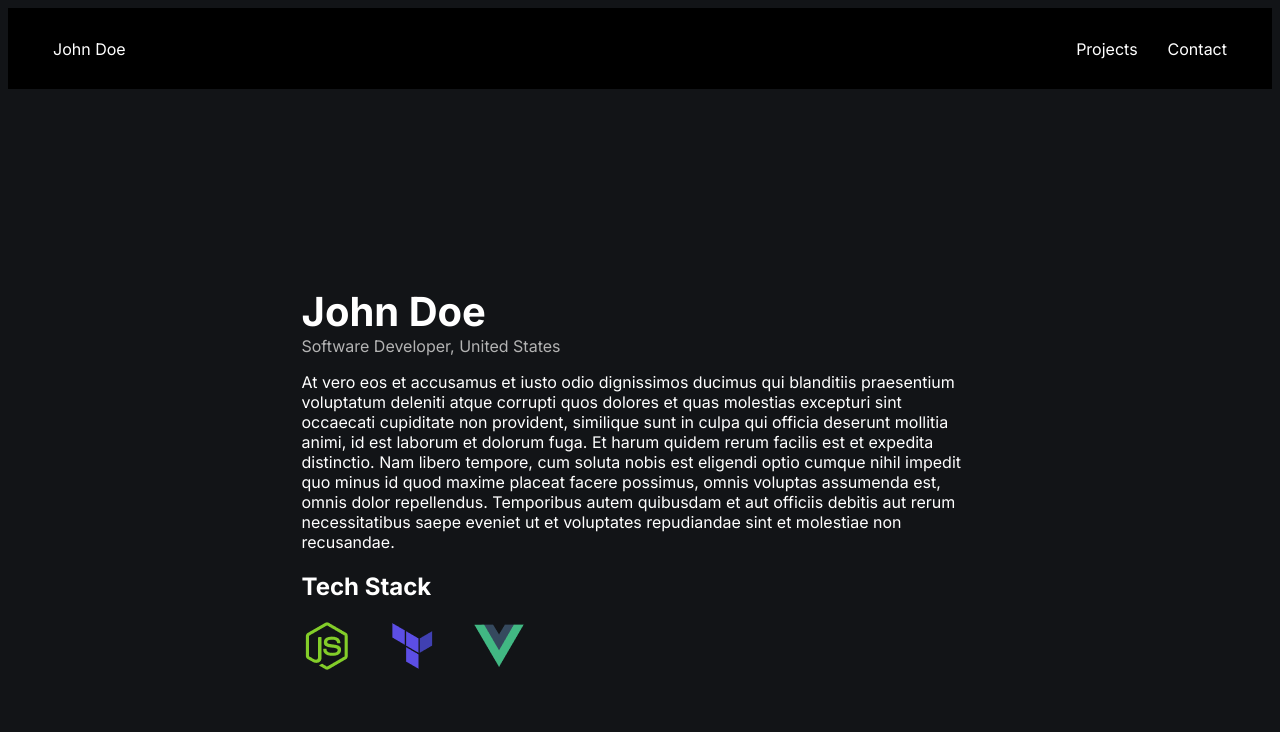
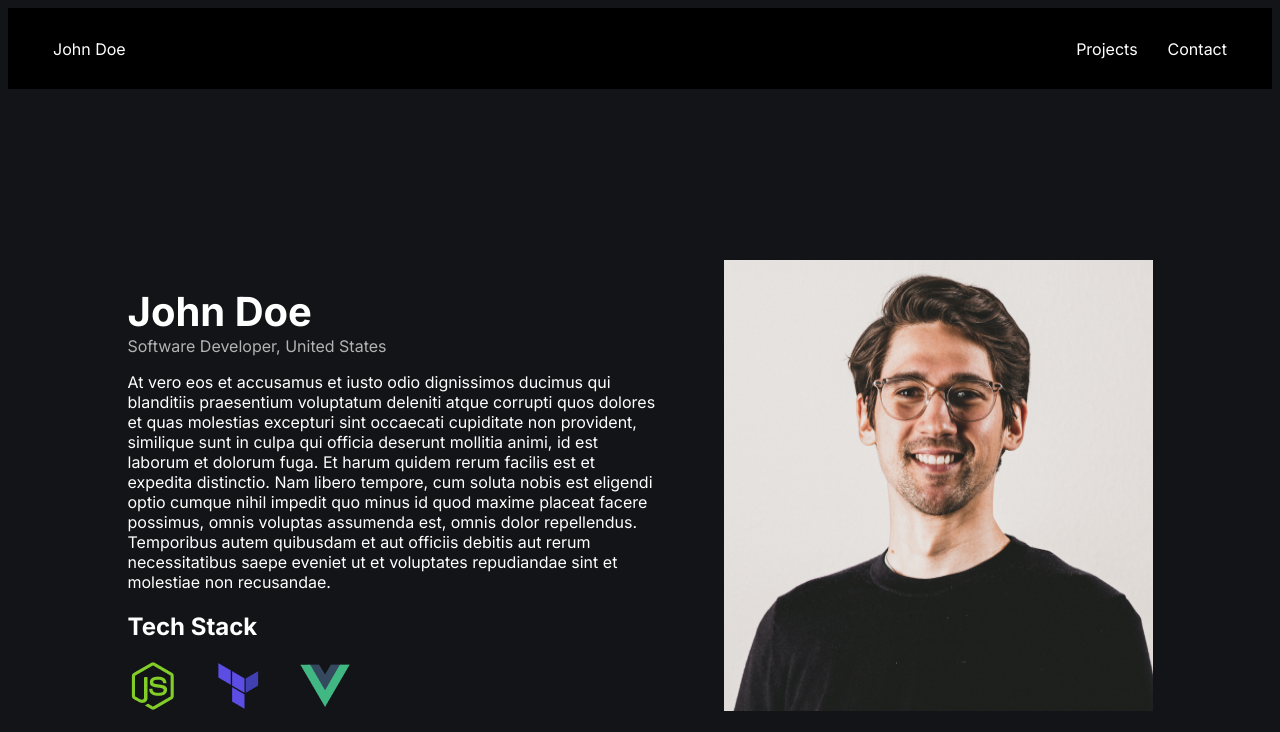
Before and after one commit to BizzNEST/collaboration-repository-c, a website: page index.html in a window 1280 px wide. Shown: the top 732 px of the page. Drawn offline with Linux system fonts and the light colour scheme.

Commit message:
Fix(index): About me text width

```diff
--- a/index.html
+++ b/index.html
@@ -20,7 +20,7 @@
     <!--About Me-->
     <div id="sections">
         <div id="about-me" class="flex flex-wrap gap-4">
-            <div class="max-w-532px" style="max-width: 677px;">
+            <div style="max-width: 532px;">
                 <h1 class="mb-0">John Doe</h1>
                 <p class="color-gray mt-0">Software Developer, United States</p>
                 <p>At vero eos et accusamus et iusto odio dignissimos ducimus qui blanditiis
```
